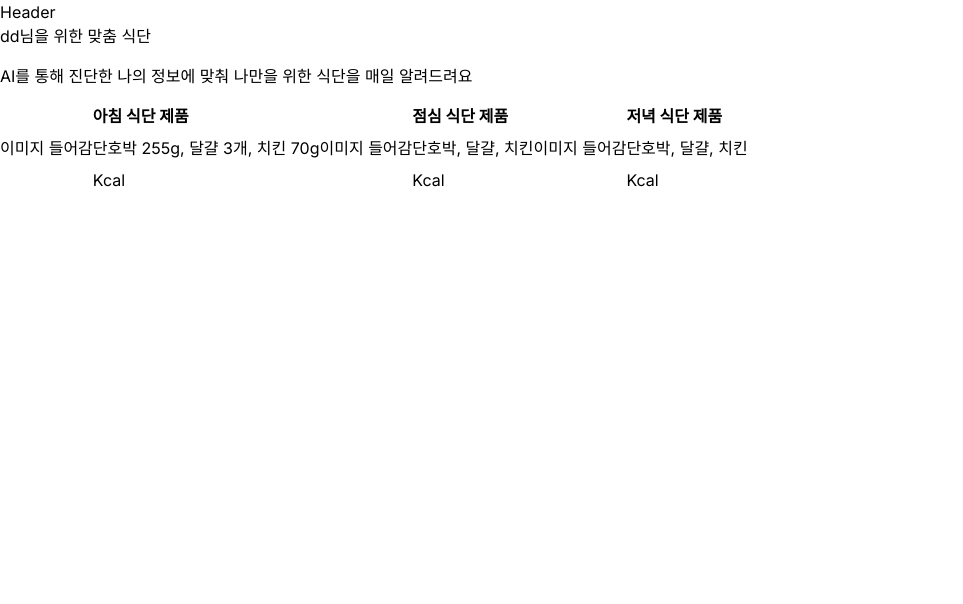
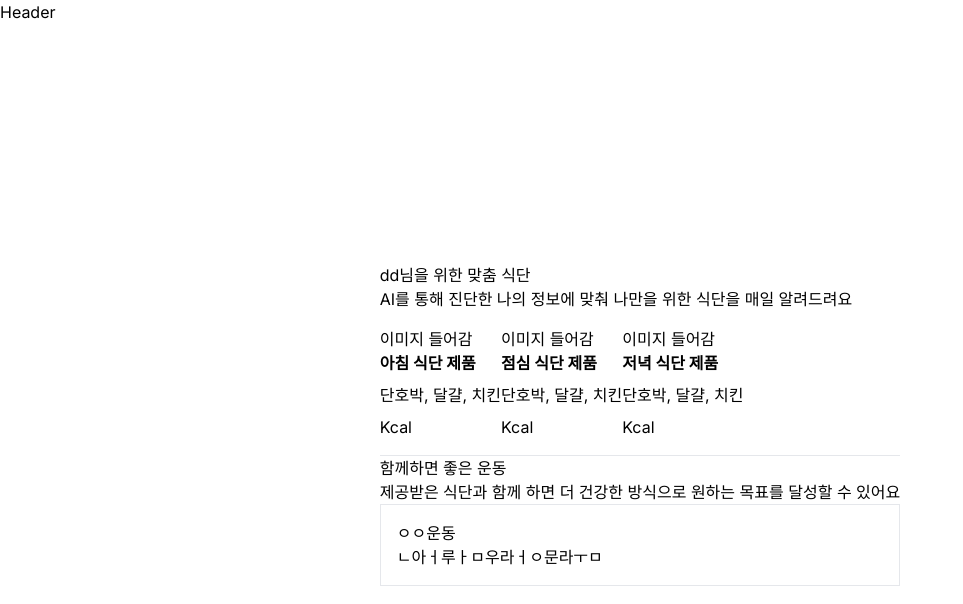
Before and after one commit to B-09-NBC-Final/Health-Protect-Me, a Next.js app: page /info-detail in a window 1280 px wide. Shown: the top 604 px of the page, without its empty margins (0-963 px from the left). Built offline with nearby package versions, Linux system fonts and the light colour scheme.

Commit message:
style: InfoDetailPage css2

```diff
--- a/src/app/(main)/(survey)/info-detail/page.tsx
+++ b/src/app/(main)/(survey)/info-detail/page.tsx
@@ -2,34 +2,45 @@
 
 const InforDetailPage = () => {
   return (
+    <div className="flex justify-center place-items-center h-screen">
       <div className="items-center">
         <div>
-        <h2 className="mb-4">dd님을 위한 맞춤 식단</h2>
+          <h1>dd님을 위한 맞춤 식단</h1>
           <p className="mb-4">AI를 통해 진단한 나의 정보에 맞춰 나만을 위한 식단을 매일 알려드려요</p>
         </div>
         <div className="flex">
-        <div className="flex items-center mb-4">
-          <p>이미지 들어감</p>
+          <div className="flex items-center justify-center mb-4">
             <div>
-            <h3 className="font-bold mb-2">아침 식단 제품</h3>
-            <p className="mb-2">단호박 255g, 달걀 3개, 치킨 70g</p>
-            <p>Kcal</p>
-          </div>
-        </div>
-        <div className="flex items-center mb-4">
-          <p>이미지 들어감</p>
-          <div>
-            <h3 className="font-bold mb-2">점심 식단 제품</h3>
+              <p className="mr-4">이미지 들어감</p>
+              <h2 className="font-bold mb-2">아침 식단 제품</h2>
               <p className="mb-2">단호박, 달걀, 치킨</p>
               <p>Kcal</p>
             </div>
           </div>
           <div className="flex items-center mb-4">
+            <div>
               <p>이미지 들어감</p>
-          <div>
-            <h3 className="font-bold mb-2">저녁 식단 제품</h3>
+              <h2 className="font-bold mb-2">점심 식단 제품</h2>
               <p className="mb-2">단호박, 달걀, 치킨</p>
               <p>Kcal</p>
+            </div>
+          </div>
+          <div className="flex items-center mb-4">
+            <div>
+              <p>이미지 들어감</p>
+              <h2 className="font-bold mb-2">저녁 식단 제품</h2>
+              <p className="mb-2">단호박, 달걀, 치킨</p>
+              <p>Kcal</p>
+            </div>
+          </div>
+        </div>
+        <hr />
+        <div>
+          <h3>함께하면 좋은 운동</h3>
+          <p>제공받은 식단과 함께 하면 더 건강한 방식으로 원하는 목표를 달성할 수 있어요</p>
+          <div className="border border-gray p-4">
+            <h4>ㅇㅇ운동</h4>
+            <p>ㄴ아ㅓ루ㅏㅁ우라ㅓㅇ문라ㅜㅁ</p>
           </div>
         </div>
       </div>
@@ -37,5 +48,4 @@ const InforDetailPage = () => {
   );
 };
 
-
 export default InforDetailPage;
```
Lines whose indentation alone changed are shown as unchanged.
